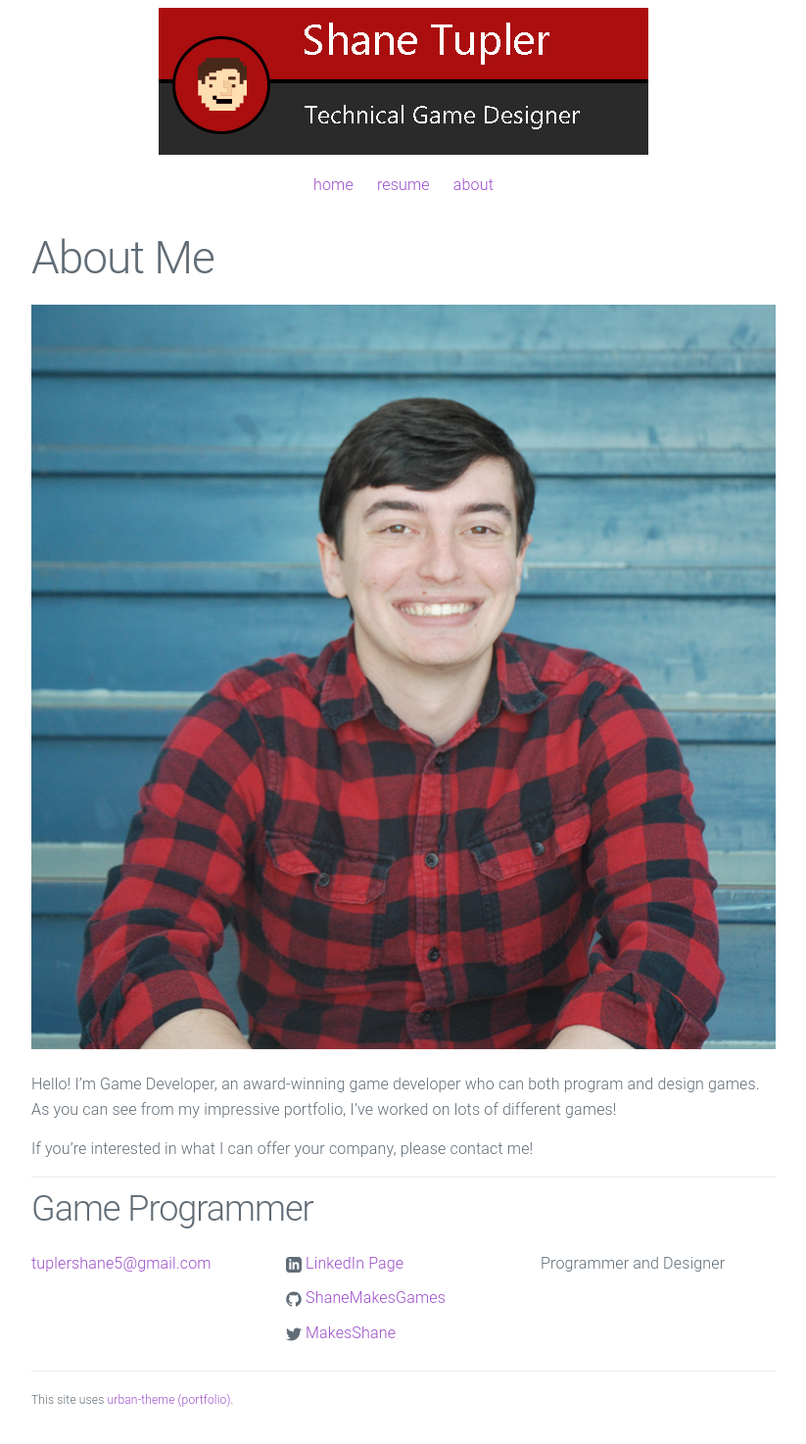
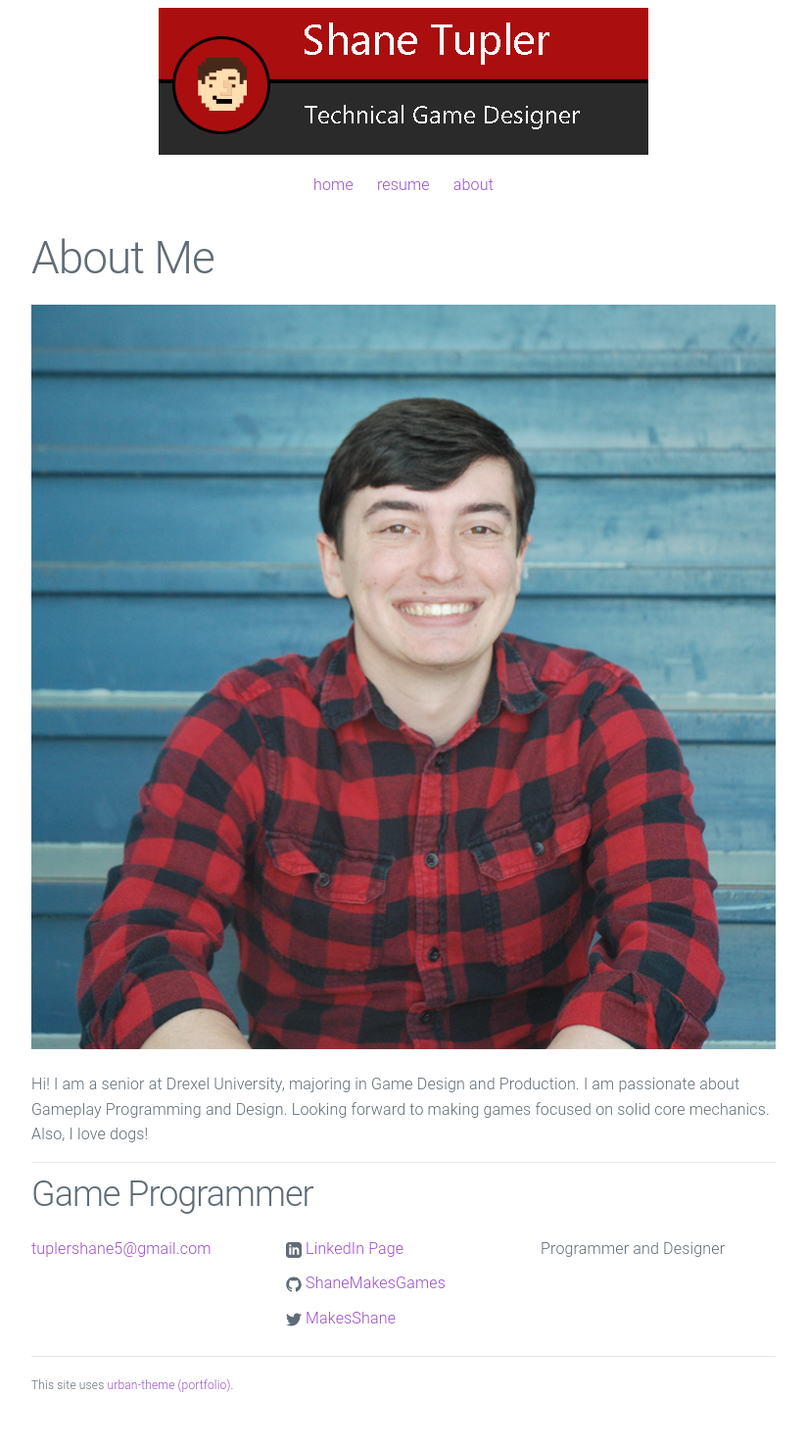
Before and after one commit to ShaneMakesGames/ShaneMakesGames.github.io, a Jekyll site: the page built from about.md, in a window 1280 px wide. Shown: the whole page at 98% size, without its empty margins (228-1051 px from the left). Built offline with Jekyll 4.4.1, drawn with Linux system fonts in a browser that asks for light colours.

Commit message:
Update about.md

```diff
--- a/about.md
+++ b/about.md
@@ -6,6 +6,4 @@ permalink: /about/
 
 ![Picture 1](/assets/NewShaneProfileCropped.png)
 
-Hello! I'm Game Developer, an award-winning game developer who can both program and design games. As you can see from my impressive portfolio, I've worked on lots of different games!
-
-If you're interested in what I can offer your company, please contact me!
+Hi! I am a senior at Drexel University, majoring in Game Design and Production. I am passionate about Gameplay Programming and Design. Looking forward to making games focused on solid core mechanics. Also, I love dogs!
```
